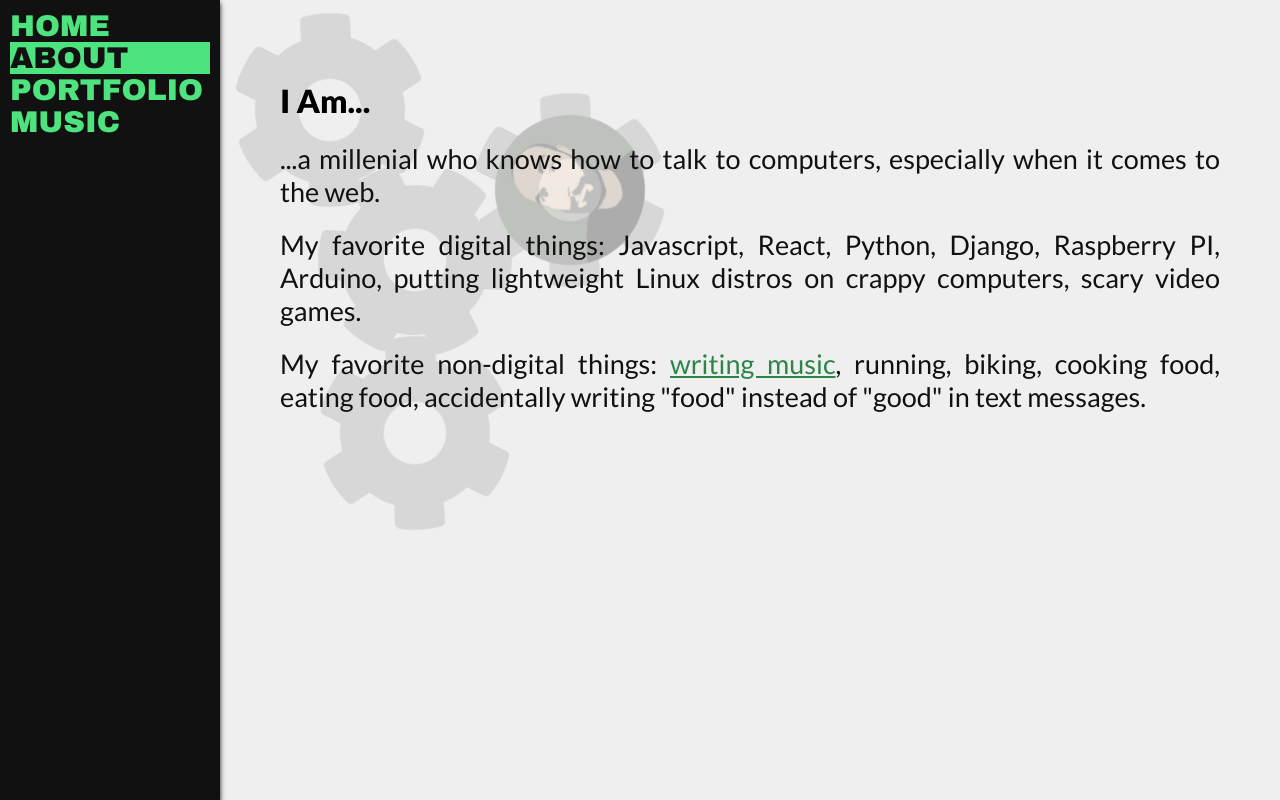
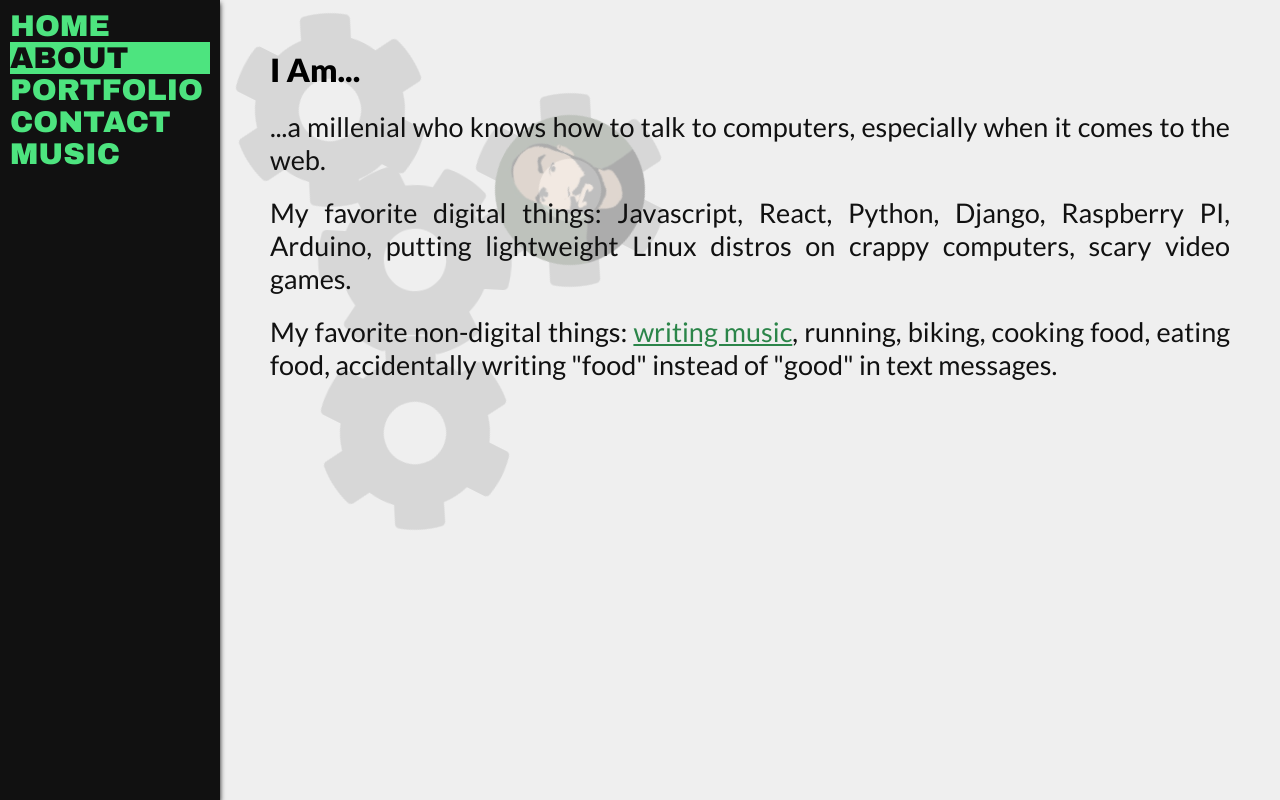
Before and after one commit to djflorio/dan-florio-site, a React (Create React App) app: page /about in a window 1280 px wide. Built offline with nearby package versions, Linux system fonts and the light colour scheme.

Commit message:
tweak style and prepare contact

```diff
--- a/src/App.js
+++ b/src/App.js
@@ -10,6 +10,7 @@ import HomePage from './pages/home/HomePage';
 import PortfolioPage from './pages/portfolio/PortfolioPage';
 import SideNav from './parts/side-nav/SideNav';
 import AboutPage from './pages/about/AboutPage';
+import ContactPage from './pages/contact/ContactPage';
 
 
 class App extends Component {
@@ -21,6 +22,7 @@ class App extends Component {
           <Route exact path="/" component={HomePage} />
           <Route path="/about" component={AboutPage} />
           <Route path="/portfolio" component={PortfolioPage} />
+          <Route path="/contact" component={ContactPage} />
         </Switch>
       </div>
     );
--- a/src/pages/about/AboutPage.css
+++ b/src/pages/about/AboutPage.css
@@ -6,8 +6,12 @@
   left: 220px;
   bottom: 0;
   overflow-y: scroll;
-  padding: 60px;
+  padding: 50px;
   font-family: 'Lato', sans-serif;
+}
+
+.about__header {
+  margin-top: 0;
 }
 
 .about__p {
--- /dev/null
+++ b/src/pages/contact/ContactPage.js
@@ -0,0 +1,18 @@
+// Node modules
+import React from 'react';
+
+// Assets
+import './ContactPage.css';
+
+
+class ContactPage extends React.Component {
+  render() {
+    return (
+      <div className="contact">
+        Contact
+      </div>
+    );
+  }
+}
+
+export default ContactPage;
--- a/src/pages/home/HomePage.js
+++ b/src/pages/home/HomePage.js
@@ -53,6 +53,12 @@ class HomePage extends React.Component {
                   </span>
                   Portfolio
                 </Link>
+                <Link to="/contact" className="home__nav-link">
+                  <span className="home__nav-link-overlay">
+                    Contact
+                  </span>
+                  Contact
+                </Link>
                 <a
                   href="http://www.danfloriomusic.com"
                   className="home__nav-link">
--- a/src/pages/portfolio/PortfolioPage.css
+++ b/src/pages/portfolio/PortfolioPage.css
@@ -7,11 +7,12 @@
   left: 220px;
   bottom: 0;
   overflow-y: scroll;
-  padding: 20px;
+  padding: 50px;
 }
 
 .portfolio__header {
   font-family: 'Lato', sans-serif;
+  margin-top: 0;
 }
 
 .portfolio__blurb {
--- a/src/parts/side-nav/SideNav.js
+++ b/src/parts/side-nav/SideNav.js
@@ -42,6 +42,15 @@ const SideNav = (props) => {
           </span>
           Portfolio
         </NavLink>
+        <NavLink
+          to="/contact"
+          className="side-nav__link"
+          activeClassName="side-nav__link--active">
+          <span className="side-nav__link-overlay">
+            Contact
+          </span>
+          Contact
+        </NavLink>
         <a
           href="http://www.danfloriomusic.com"
           className="side-nav__link"
```
Also changed, not shown: src/pages/contact/ContactPage.css (added).
